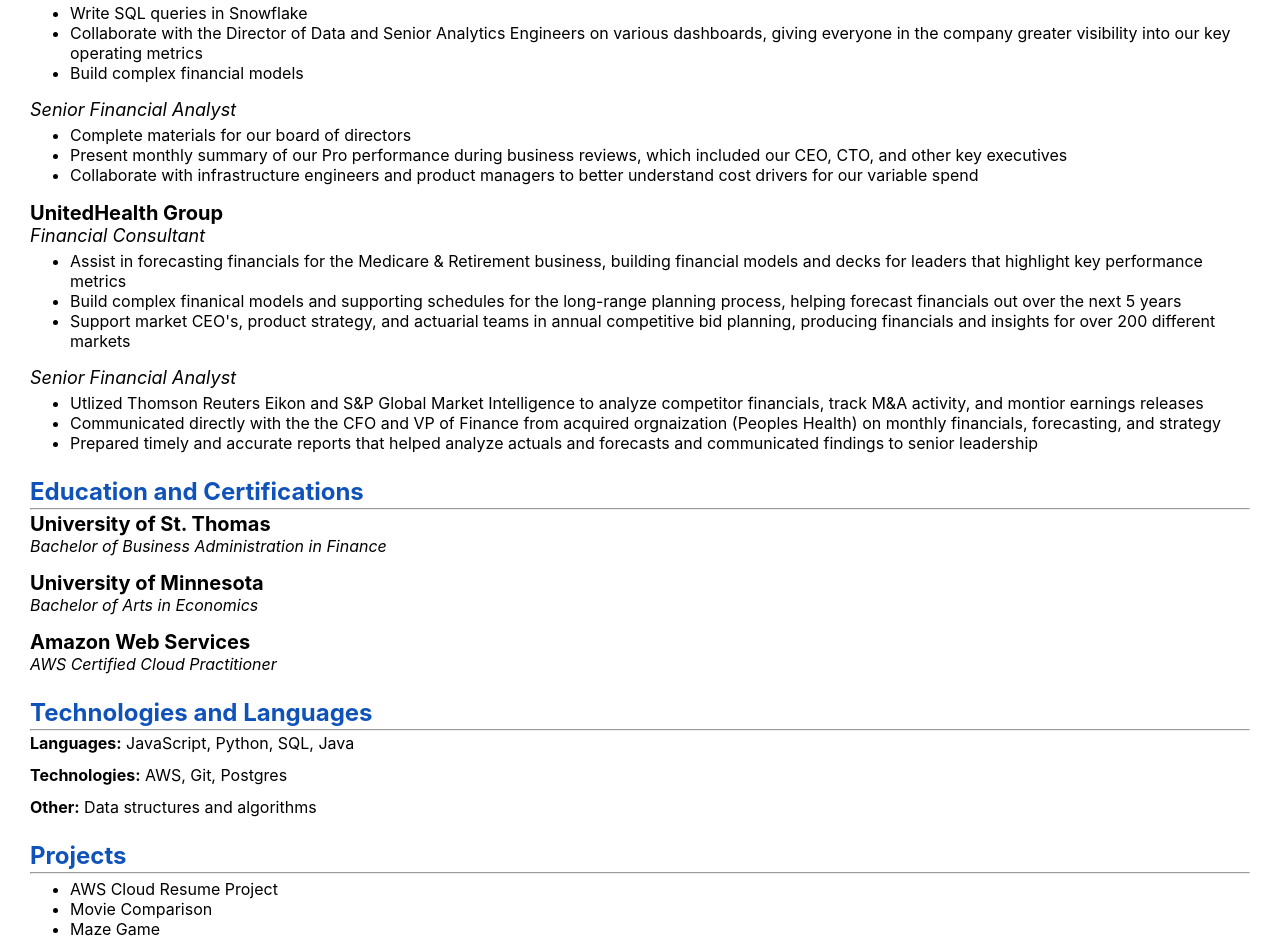
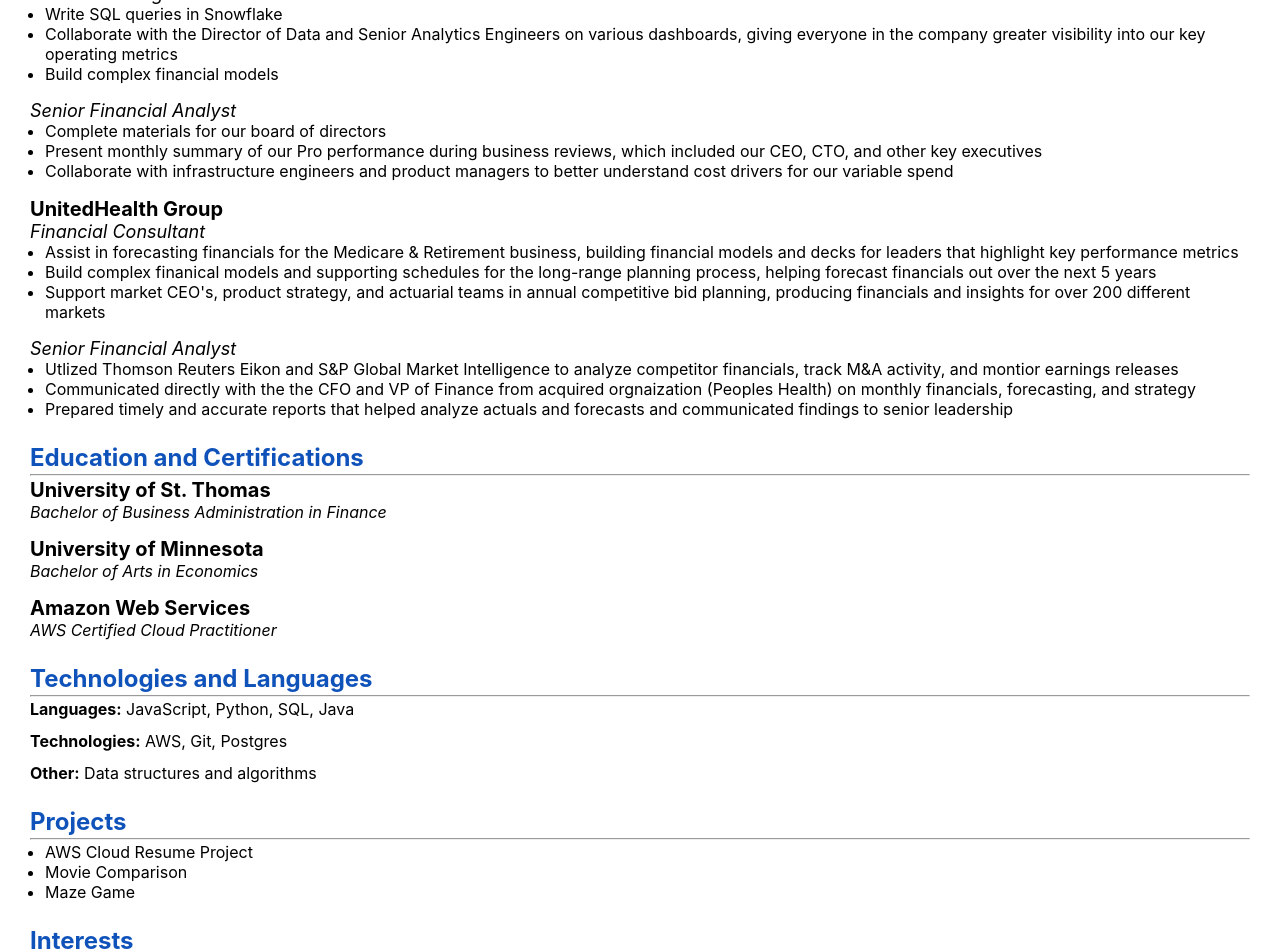
Before and after one commit to kkauma/aws-cloud-resume, a React (Create React App) app: page / in a window 1280 px wide. Shown: the part 260-1212 px from the top of the page. Built offline with nearby package versions, Linux system fonts and the light colour scheme.

Commit message:
fix margin for list item content

```diff
--- a/src/components/Header.css
+++ b/src/components/Header.css
@@ -37,4 +37,5 @@
 
 .social-media {
   margin-top: 0px;
+  margin-bottom: 30px;
 }
--- a/src/components/Main.css
+++ b/src/components/Main.css
@@ -39,7 +39,7 @@
 .sfa-uhg-content,
 .project-content,
 .interests-content {
-  margin-top: 5px;
+  margin-top: 0px;
 }
 
 hr {
@@ -67,3 +67,7 @@
 .other {
   margin-top: 12px;
 }
+
+.align-left {
+  margin-left: -25px;
+}
--- a/src/components/Main.js
+++ b/src/components/Main.js
@@ -10,22 +10,24 @@
         <h4 className="vercel">Vercel</h4>
         <h5 className="finance-manager">Finance Manager</h5>
         <ul className="finance-manager-content">
-          <li>Write SQL queries in Snowflake</li>
-          <li>
+          <li className="align-left">Write SQL queries in Snowflake</li>
+          <li className="align-left">
             Collaborate with the Director of Data and Senior Analytics Engineers
             on various dashboards, giving everyone in the company greater
             visibility into our key operating metrics
           </li>
-          <li>Build complex financial models</li>
+          <li className="align-left">Build complex financial models</li>
         </ul>
         <h5 className="sfa-vercel">Senior Financial Analyst</h5>
         <ul className="sfa-vercel-content">
-          <li>Complete materials for our board of directors</li>
-          <li>
+          <li className="align-left">
+            Complete materials for our board of directors
+          </li>
+          <li className="align-left">
             Present monthly summary of our Pro performance during business
             reviews, which included our CEO, CTO, and other key executives
           </li>
-          <li>
+          <li className="align-left">
             Collaborate with infrastructure engineers and product managers to
             better understand cost drivers for our variable spend
           </li>
@@ -34,17 +36,17 @@
         <h4 className="uhg">UnitedHealth Group</h4>
         <h5 className="financial-consultant">Financial Consultant</h5>
         <ul className="fc-content">
-          <li>
+          <li className="align-left">
             Assist in forecasting financials for the Medicare & Retirement
             business, building financial models and decks for leaders that
             highlight key performance metrics
           </li>
-          <li>
+          <li className="align-left">
             Build complex finanical models and supporting schedules for the
             long-range planning process, helping forecast financials out over
             the next 5 years
           </li>
-          <li>
+          <li className="align-left">
             Support market CEO's, product strategy, and actuarial teams in
             annual competitive bid planning, producing financials and insights
             for over 200 different markets
@@ -52,17 +54,17 @@
         </ul>
         <h5 className="sfa-uhg">Senior Financial Analyst</h5>
         <ul className="sfa-uhg-content">
-          <li>
+          <li className="align-left">
             Utlized Thomson Reuters Eikon and S&P Global Market Intelligence to
             analyze competitor financials, track M&A activity, and montior
             earnings releases
           </li>
-          <li>
+          <li className="align-left">
             Communicated directly with the the CFO and VP of Finance from
             acquired orgnaization (Peoples Health) on monthly financials,
             forecasting, and strategy
           </li>
-          <li>
+          <li className="align-left">
             Prepared timely and accurate reports that helped analyze actuals and
             forecasts and communicated findings to senior leadership
           </li>
@@ -100,9 +102,9 @@
         <h3 className="projects">Projects</h3>
         <hr />
         <ul className="project-content">
-          <li>AWS Cloud Resume Project</li>
-          <li>Movie Comparison</li>
-          <li>Maze Game</li>
+          <li className="align-left">AWS Cloud Resume Project</li>
+          <li className="align-left">Movie Comparison</li>
+          <li className="align-left">Maze Game</li>
         </ul>
       </div>
 
@@ -110,7 +112,9 @@
         <h3 className="interests">Interests</h3>
         <hr />
         <ul className="interests-content">
-          <li>Golf, hockey, traveling, hiking, exercising</li>
+          <li className="align-left">
+            Golf, hockey, traveling, hiking, exercising
+          </li>
         </ul>
       </div>
     </div>
```
